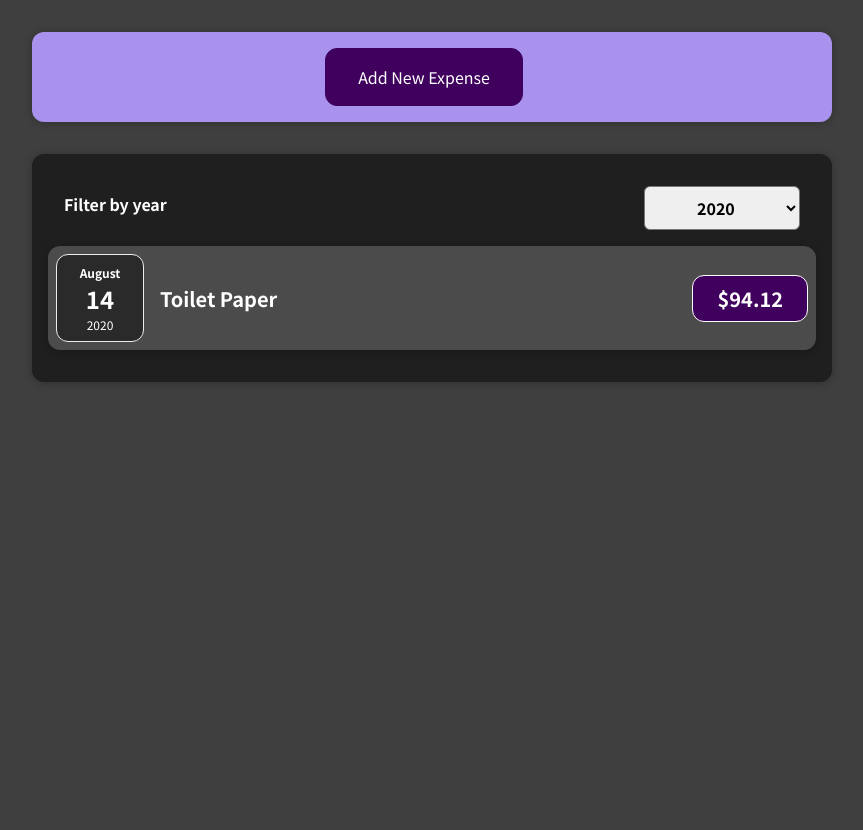
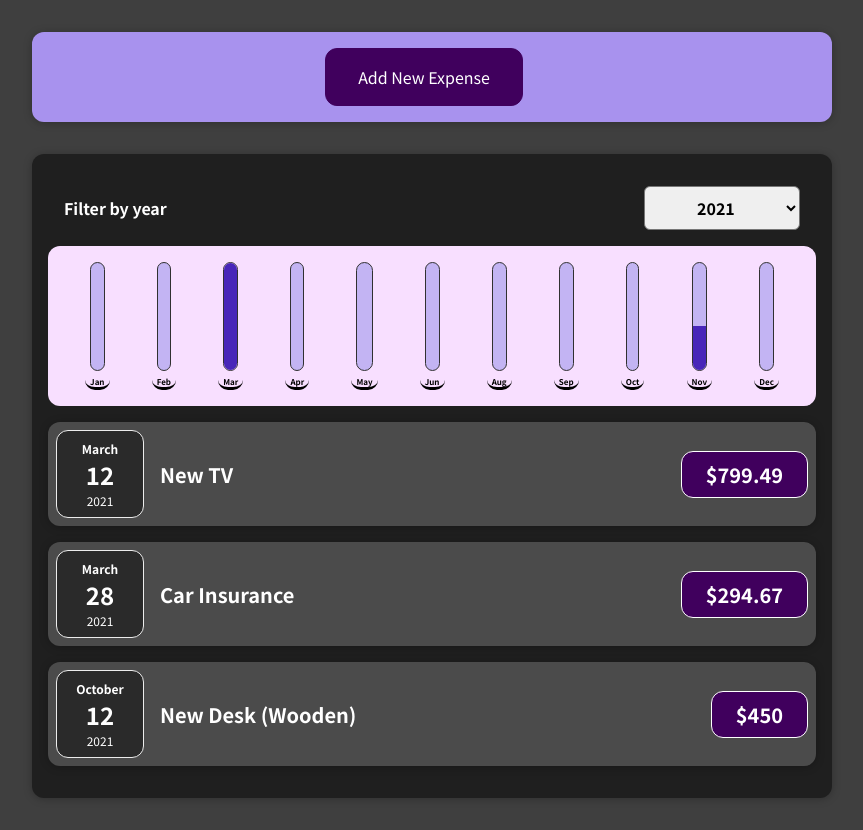
Before and after one commit to prafullepili/reactExpensesTracker, a React (Create React App) app: page / in a window 1280 px wide. Shown: the whole page, without its empty margins (208-1071 px from the left). Before the commit the page ends 800 px from the top, so only its background shows below. Built offline with nearby package versions, Linux system fonts and the light colour scheme.

Commit message:
added some comment and changed some variables name

```diff
--- /dev/null
+++ b/src/components/Chart/Chart.css
@@ -0,0 +1,9 @@
+.chart {
+  padding: 1rem;
+  border-radius: 12px;
+  background-color: #f8dfff;
+  text-align: center;
+  display: flex;
+  justify-content: space-around;
+  height: 10rem;
+}
--- /dev/null
+++ b/src/components/Chart/Chart.js
@@ -0,0 +1,26 @@
+import React from "react";
+
+import ChartBar from './ChartBar';
+import './Chart.css';
+
+const Chart = ({ dataPoints }) => {
+    const dataPointsValues = dataPoints.map(dataPoint => dataPoint.monthCost); /** get total expense of all month or a year */
+    const totalMaximum = Math.max(...dataPointsValues); /** get highest expense cost of year */
+
+    return (
+        <div className="chart">
+            {
+                dataPoints.map(
+                    (dataPoint, index) => <ChartBar
+                        monthCost={dataPoint.monthCost}
+                        maxValue={totalMaximum}
+                        label={dataPoint.label}
+                        key={index}
+                    />
+                )
+            }
+        </div>
+    )
+};
+
+export default Chart;
--- /dev/null
+++ b/src/components/Chart/ChartBar.css
@@ -0,0 +1,34 @@
+.chart-bar {
+  height: 100%;
+  display: flex;
+  flex-direction: column;
+  align-items: center;
+  gap: 5px;
+  border-bottom: 3px solid black;
+  border-radius: 10px;
+  padding: 0 5px;
+}
+
+.chart-bar__inner {
+  height: 100%;
+  width: 100%;
+  border: 1px solid #313131;
+  border-radius: 12px;
+  background-color: #c3b4f3;
+  overflow: hidden;
+  display: flex;
+  flex-direction: column;
+  justify-content: flex-end;
+}
+
+.chart-bar__fill {
+  background-color: #4826b9;
+  width: 100%;
+  transition: all 0.3s ease-out;
+}
+
+.chart-bar__label {
+  font-weight: bold;
+  font-size: 0.5rem;
+  text-align: center;
+}
--- /dev/null
+++ b/src/components/Chart/ChartBar.js
@@ -0,0 +1,21 @@
+import React from "react";
+
+import './ChartBar.css';
+
+const ChartBar = props => {
+    let barFillHeight = "0%";
+
+    if (props.maxValue > 0) {
+        barFillHeight = `${Math.round((props.monthCost / props.maxValue) * 100)}%`
+    }
+    return (
+        <div className="chart-bar">
+            <div className="chart-bar__inner">
+                <div className="chart-bar__fill" style={{ height: barFillHeight }}></div>
+            </div>
+            <div className="chart-bar__label">{props.label}</div>
+        </div>
+    );
+};
+
+export default ChartBar;
--- a/src/components/Expenses/Expenses.js
+++ b/src/components/Expenses/Expenses.js
@@ -4,13 +4,14 @@ import ExpensesList from './ExpensesList.js';
 
 import "./Expenses.css"
 import Card from '../UI/Card.js';
+import ExpensesChart from './ExpensesChart.js';
 
 
 const Expenses = (props) => {
-    const [filteredYear, setfilteredYear] = useState('2020');
+    const [filteredYear, setfilteredYear] = useState('2021');
 
-    const filterChangeHandler = selectedYear => {
-        setfilteredYear(selectedYear)
+    const filterChangeHandler = selectedYearTemp => {
+        setfilteredYear(selectedYearTemp)
     }
 
     const filteredExpenses = props.items.filter(expense =>
@@ -18,7 +19,8 @@ const Expenses = (props) => {
 
 
     return <Card className='expenses'>
-        <ExpensesFilter selected={filteredYear} onChangeFileter={filterChangeHandler} />
+        <ExpensesFilter selectedYear={filteredYear} onChangeFileter={filterChangeHandler} />
+        <ExpensesChart expenses={filteredExpenses} />
         <ExpensesList filteredExpenses={filteredExpenses} />
     </Card>
 }
--- /dev/null
+++ b/src/components/Expenses/ExpensesChart.js
@@ -0,0 +1,27 @@
+import React from "react";
+
+import Chart from "../Chart/Chart";
+
+const ExpensesChart = ({ expenses }) => {
+    const chartDataPoints = [
+        { label: 'Jan', monthCost: 0 },
+        { label: 'Feb', monthCost: 0 },
+        { label: 'Mar', monthCost: 0 },
+        { label: 'Apr', monthCost: 0 },
+        { label: 'May', monthCost: 0 },
+        { label: 'Jun', monthCost: 0 },
+        { label: 'Aug', monthCost: 0 },
+        { label: 'Sep', monthCost: 0 },
+        { label: 'Oct', monthCost: 0 },
+        { label: 'Nov', monthCost: 0 },
+        { label: 'Dec', monthCost: 0 },
+    ];
+
+    for (const expense of expenses) {
+        const expenseMonth = expense.date.getMonth(); /*It return expenseMonth as Index of chartDataPoints array */
+        chartDataPoints[expenseMonth].monthCost += expense.amount /** It get all expense by month and store as total expense of month */
+    }
+    return <Chart dataPoints={chartDataPoints} />
+}
+
+export default ExpensesChart;
--- a/src/components/NewExpense/ExpenseForm.jsx
+++ b/src/components/NewExpense/ExpenseForm.jsx
@@ -35,7 +35,7 @@ const ExpenseForm = ({onSaveExpenseData,closeEditing}) => {
         event.preventDefault();
         const expenseData = {
             title : userInput.enteredTitle,
-            amount : userInput.enteredAmount,
+            amount : +userInput.enteredAmount,
             date : new Date(userInput.enteredDate)
         }
         onSaveExpenseData(expenseData);
--- a/src/components/NewExpense/ExpensesFilter.css
+++ b/src/components/NewExpense/ExpensesFilter.css
@@ -12,8 +12,13 @@
 }
 
 .expenses-filter label {
+  display: flex; /*added after changes*/
   font-weight: bold;
-  margin-bottom: 0.5rem;
+  /* gap: 35px; */
+}
+.expenses-filter label button {
+  padding: 2px 5px;
+  border-radius: 4px;
 }
 
 .expenses-filter select {
--- a/src/components/NewExpense/ExpensesFilter.js
+++ b/src/components/NewExpense/ExpensesFilter.js
@@ -1,19 +1,25 @@
 import React from 'react';
 import "./ExpensesFilter.css";
 
-const ExpensesFilter = ({ onChangeFileter, selected }) => {
+const ExpensesFilter = ({ onChangeFileter, selectedYear }) => {
+
     const dropdownChangeHandler = (event) => {
         onChangeFileter(event.target.value);
     }
+    const currentYear = new Date().getFullYear();
+
+    //date options generator
+    let datesOptions = [];
+    for (let date = currentYear; date >= currentYear - 5; date--) {
+        datesOptions.push(<option value={date} key={date}>{date}</option>)
+    }
+
     return (
         <div className='expenses-filter'>
             <div className='expenses-filter__control'>
-                <label>Filter by year</label>
-                <select value={selected} onChange={dropdownChangeHandler}>
-                    <option value='2022'>2022</option>
-                    <option value='2021'>2021</option>
-                    <option value='2020'>2020</option>
-                    <option value='2019'>2019</option>
+                <label>Filter by year </label>
+                <select value={selectedYear} onChange={dropdownChangeHandler}>
+                    {datesOptions}
                 </select>
             </div>
         </div>
```
